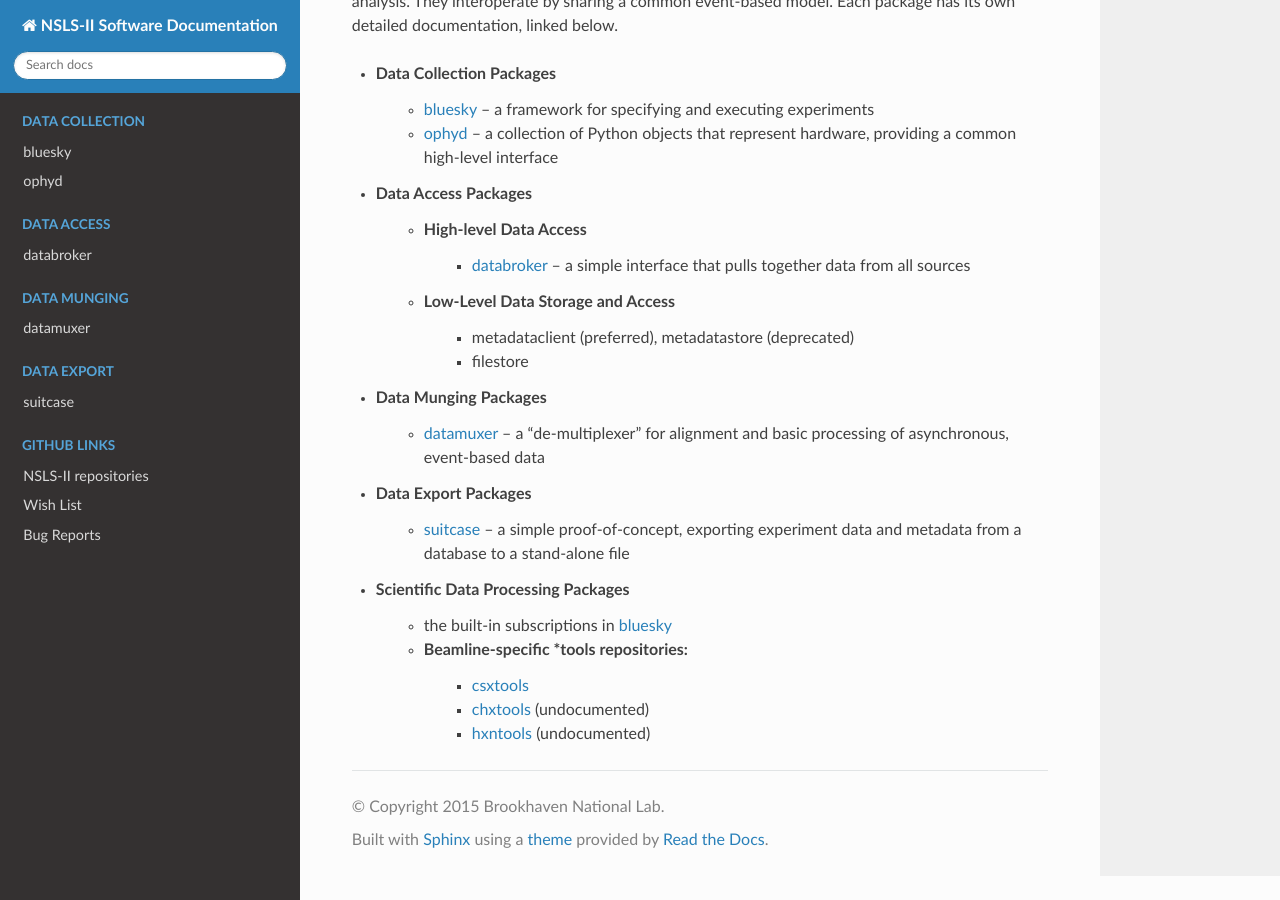
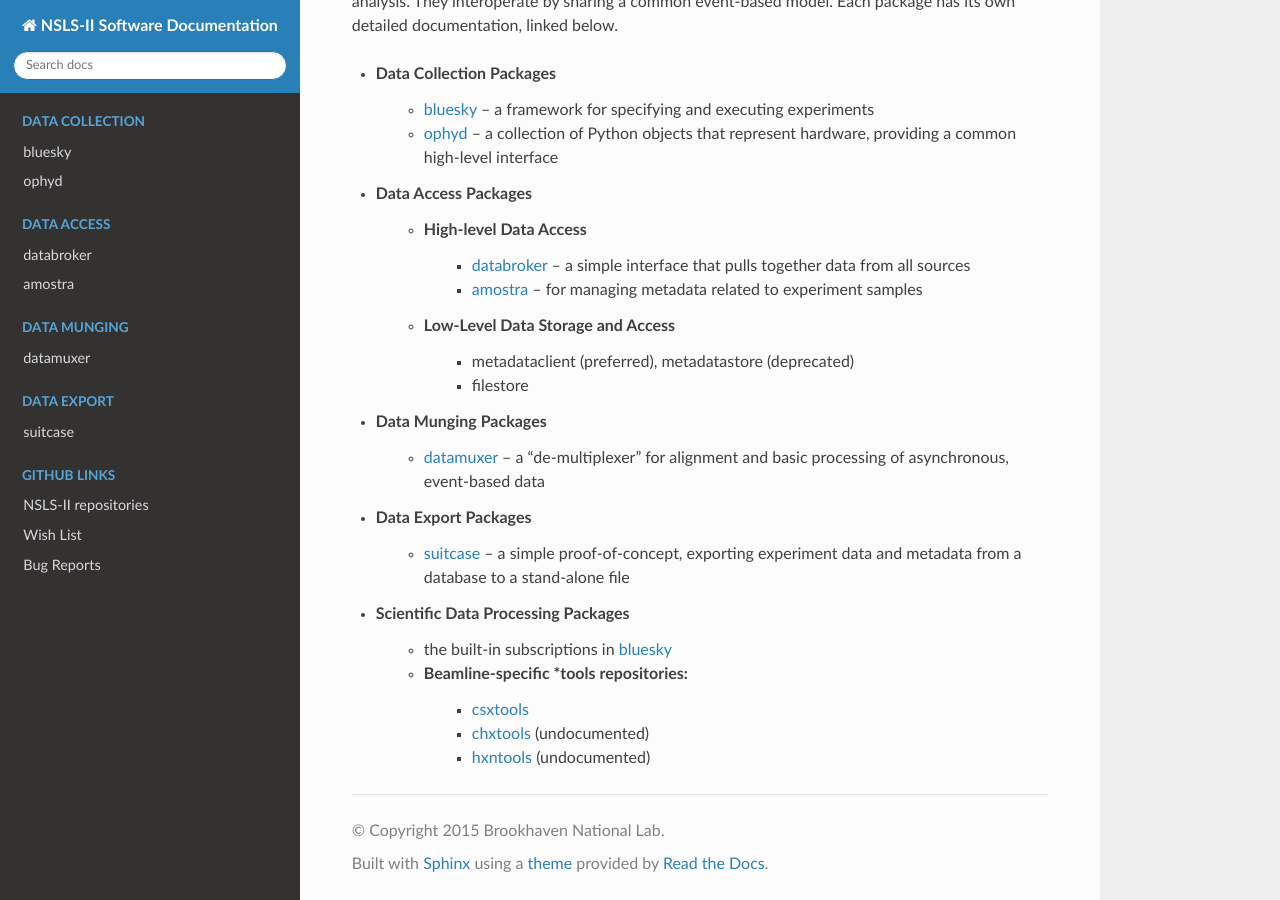
Before and after one commit to NSLS-II/docs, a Sphinx documentation site: the page built from source/index.rst, in a window 1280 px wide and 900 px high, scrolled down 1550 px. Built offline with Sphinx 7.4.7 and the Read the Docs theme 2.0.0, drawn with Linux system fonts in a browser that asks for light colours; pages that are not in the unit, such as notebooks, are missing from menus.

Commit message:
DOC: Link to amostra.

```diff
--- a/source/index.rst
+++ b/source/index.rst
@@ -73,6 +73,7 @@
 * Data Access Packages
     * High-level Data Access
         * `databroker <http://nsls-ii.github.io/databroker>`_ -- a simple interface that pulls together data from all sources
+        * `amostra <https://nsls-ii.github.io/amostra>`_ -- for managing metadata related to experiment samples
     * Low-Level Data Storage and Access
         * metadataclient (preferred), metadatastore (deprecated)
         * filestore
@@ -112,6 +113,7 @@
    :caption: Data Access
 
    databroker <https://nsls-ii.github.io/databroker>
+   amostra <https://nsls-ii.github.io/amostra>
 
 .. toctree::
    :hidden:
```
